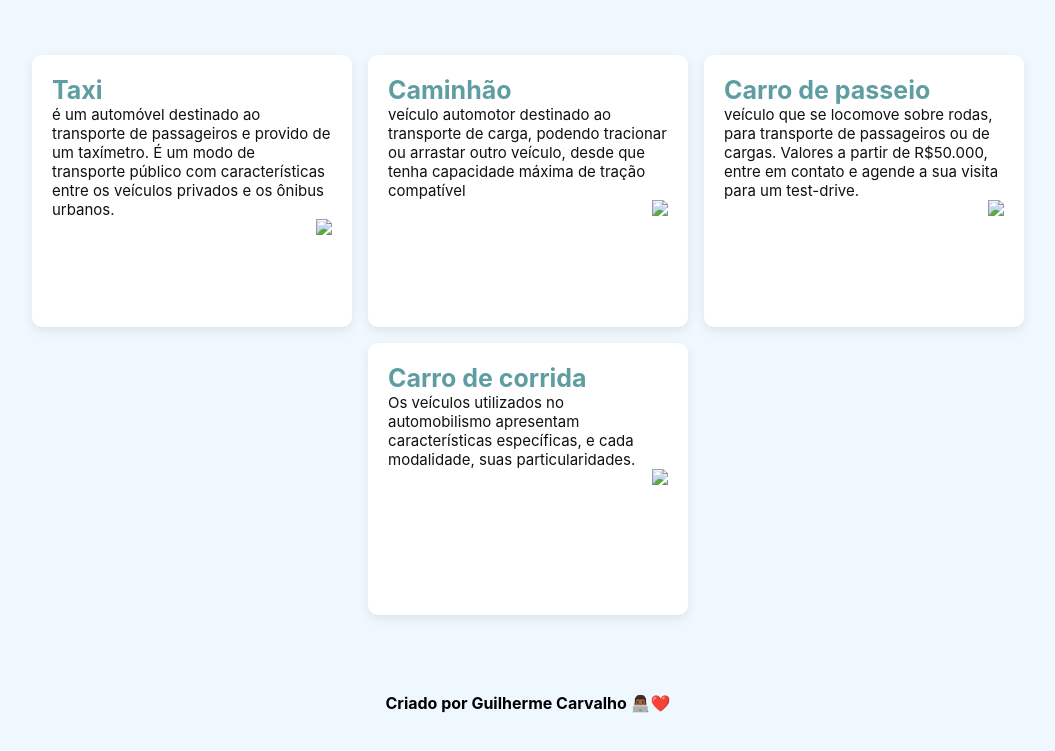
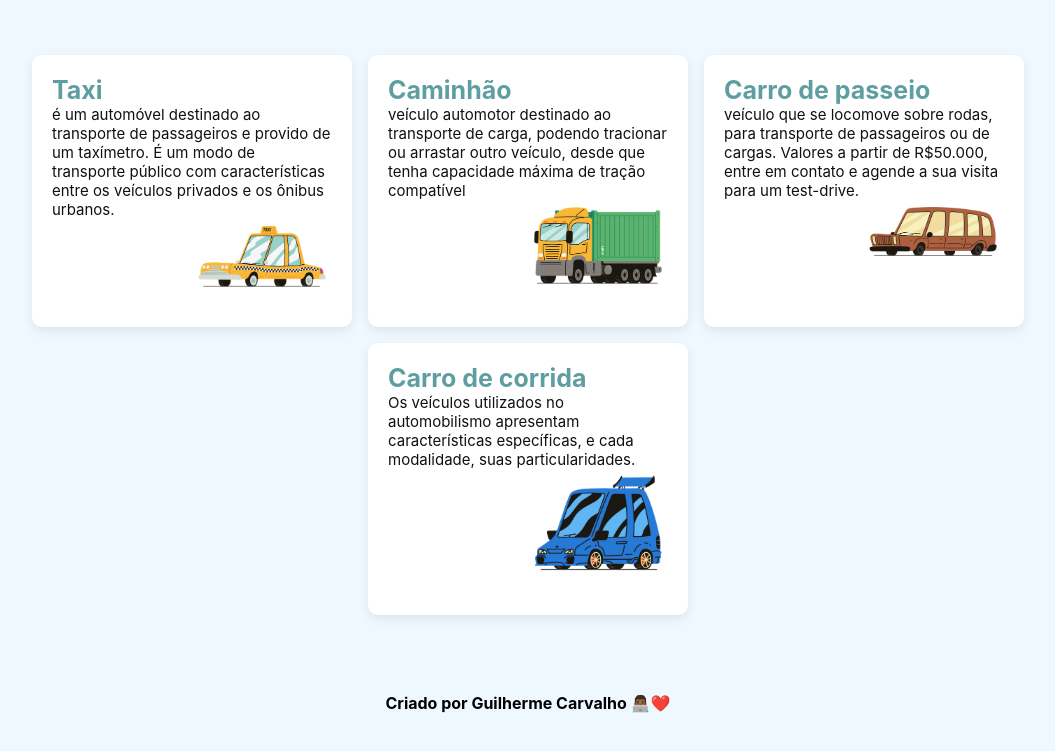
Before and after one commit to guicarvalhor-zz/Meu-Carro, a plain HTML site: page index.html in a window 1280 px wide. Shown: the part 992-1743 px from the top of the page, without its empty margins (112-1167 px from the left). Drawn offline with nearby package versions, Linux system fonts and the light colour scheme; the site is published under a folder, as on GitHub Pages, so addresses that start at the root find nothing.

Commit message:
Update index.html
Ajustes nas imagens e no nome do site

```diff
--- a/index.html
+++ b/index.html
@@ -5,7 +5,7 @@
     <meta charset="UTF-8">
     <meta http-equiv="X-UA-Compatible" content="IE=edge">
     <meta name="viewport" content="width=device-width, initial-scale=1.0">
-    <title>Document</title>
+    <title>Meu Carro Novo</title>
     <link rel="stylesheet" href="style.css">
     <link rel="stylesheet" href="https://cdnjs.cloudflare.com/ajax/libs/animate.css/4.1.1/animate.min.css" />
 </head>
@@ -37,26 +37,26 @@
             <h3>Taxi</h3>
             <p> é um automóvel destinado ao transporte de passageiros e provido de um taxímetro. É um modo de transporte
                 público com características entre os veículos privados e os ônibus urbanos.</p>
-            <img id="carro" src="/Beep Beep - Taxi.png">
+            <img id="carro" src="./Beep Beep - Taxi.png">
         </div>
         <div class="box  hover-rotate">
             <h3>Caminhão</h3>
             <p> veículo automotor destinado ao transporte de carga, podendo tracionar
                 ou arrastar outro veículo, desde que tenha capacidade máxima de tração compatível </p>
 
-            <img id="carro" src="/Beep Beep - Truck Container.png">
+            <img id="carro" src="./Beep Beep - Truck Container.png">
         </div>
         <div class="box  hover-rotate">
             <h3>Carro de passeio</h3>
             <p> veículo que se locomove sobre rodas, para transporte de passageiros ou de cargas. Valores a partir de
                 R$50.000, entre em contato e agende a sua visita para um test-drive.</p>
-            <img id="carro" src="/Beep Beep - Wagon.png">
+            <img id="carro" src="./Beep Beep - Wagon.png">
         </div>
         <div class="box  hover-rotate">
             <h3>Carro de corrida</h3>
             <p> Os veículos utilizados no automobilismo apresentam características específicas, e cada modalidade, suas
                 particularidades. </p>
-            <img id="carro" src="/Beep Beep - Racer.png">
+            <img id="carro" src="./Beep Beep - Racer.png">
         </div>
     </div>
 
```
